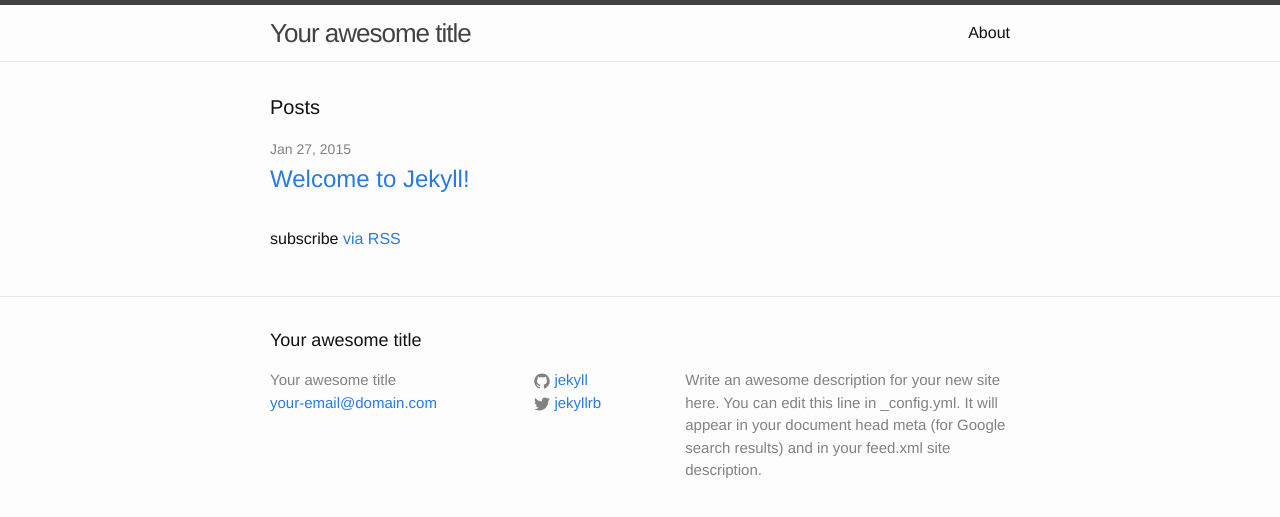
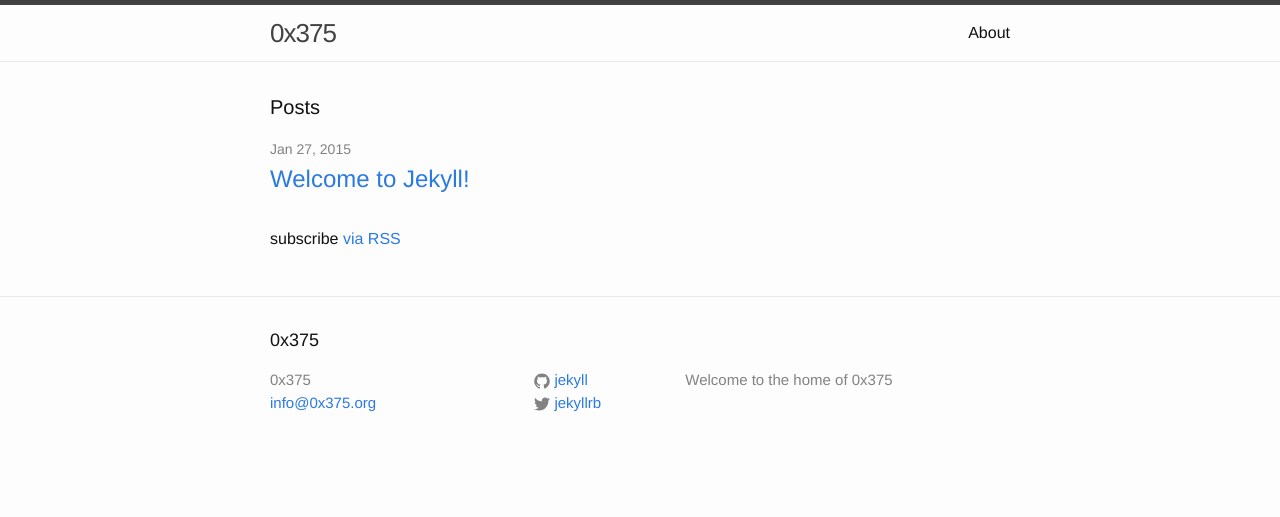
Before and after one commit to 0x375/0x375.github.io, a Jekyll site: the page built from index.html, in a window 1280 px wide. Shown: the top 517 px of the page. Built offline with Jekyll 4.4.1, drawn with Linux system fonts in a browser that asks for light colours.

Commit message:
Fix site details

```diff
--- a/_config.yml
+++ b/_config.yml
@@ -1,12 +1,9 @@
 # Site settings
-title: Your awesome title
-email: your-email@domain.com
-description: > # this means to ignore newlines until "baseurl:"
-  Write an awesome description for your new site here. You can edit this
-  line in _config.yml. It will appear in your document head meta (for
-  Google search results) and in your feed.xml site description.
-baseurl: "" # the subpath of your site, e.g. /blog/
-url: "http://yourdomain.com" # the base hostname & protocol for your site
+title: "0x375"
+email: "info@0x375.org"
+description: "Welcome to the home of 0x375"
+baseurl: ""
+url: "https://0x375.org"
 twitter_username: jekyllrb
 github_username:  jekyll
 
```
